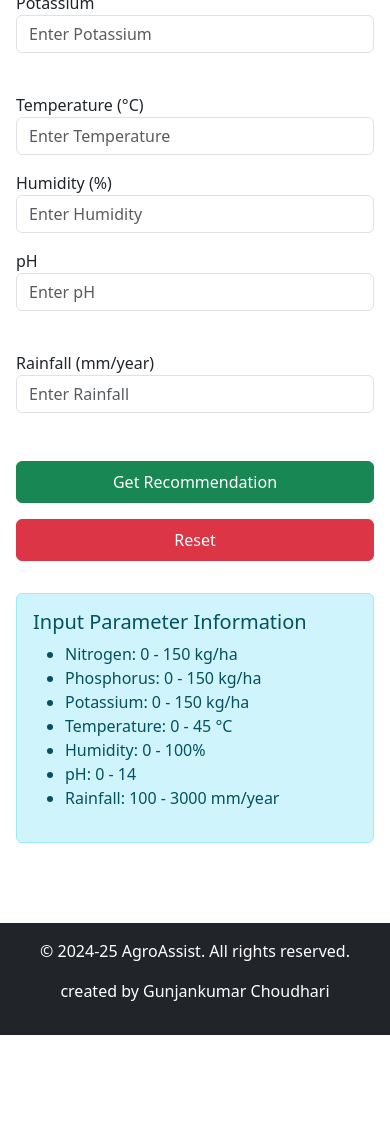
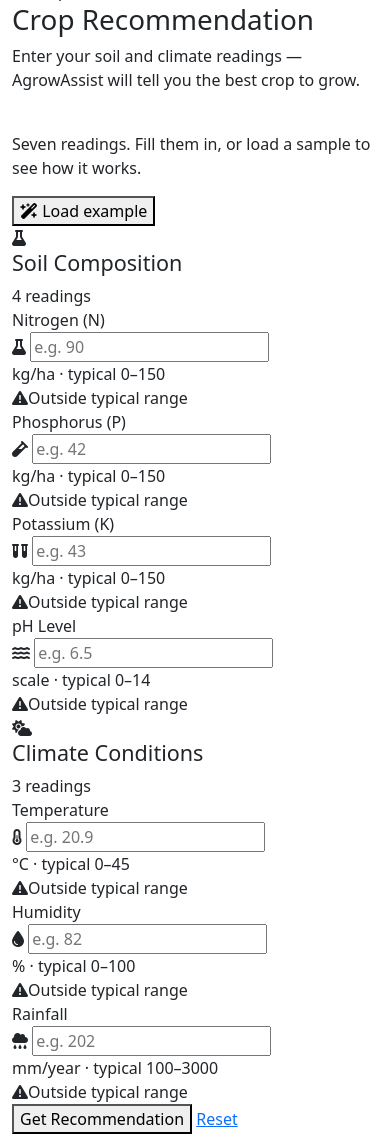
Before and after one commit to Gunjankumar55/AgrowAssist-Web, a Flask app: page /recommendation in a window 390 px wide; the page is wider, and only the part inside the window is pictured. Shown: the part 387-1522 px from the top of that part. Before the commit the page ends 1422 px from the top of that part, so only its background shows below. Run offline with Flask 3, Linux system fonts and the light colour scheme; parts of the project's set-up code (start-up, migrations or seed data) failed here and were passed over; some libraries are stand-ins or nearby versions.

Commit message:
feat(ui): rebuild the crop recommendation form
Replace the early form with grouped nutrient, climate, and soil inputs, keeping submitted values visible in the result view.

```diff
--- a/templates/recommendation.html
+++ b/templates/recommendation.html
@@ -1,239 +1,347 @@
-<!DOCTYPE html>
-<html lang="en">
+{% extends "base.html" %} {% block title %}Crop Recommendation | AgrowAssist{%
+endblock %} {% block content %} {% set crop_images = { 'Rice': 'rice', 'Maize':
+'maize', 'Jute': 'jute', 'Cotton': 'cotton', 'Coconut': 'coconut', 'Papaya':
+'papaya', 'Orange': 'orange', 'Apple': 'apple', 'Muskmelon': 'muskmelon',
+'Watermelon': 'watermelon', 'Grapes': 'grapes', 'Mango': 'mango', 'Banana':
+'bananan', 'Pomegranate': 'pomo', 'Lentil': 'lent', 'Blackgram': 'black',
+'Mothbeans': 'moth', 'Pigeonpeas': 'peas', 'Kidneybeans': 'kidney', 'Chickpea':
+'chik', 'Coffee': 'coffe' } %}
 
-<head>
-    <meta charset="UTF-8">
-    <meta name="viewport" content="width=device-width, initial-scale=1.0">
-    <title>Crop Recommendation</title>
-    <link href="https://cdn.jsdelivr.net/npm/bootstrap@5.3.0/dist/css/bootstrap.min.css" rel="stylesheet">
-    <link rel="stylesheet" href="https://cdnjs.cloudflare.com/ajax/libs/font-awesome/6.0.0-beta3/css/all.min.css">
-
-    <style>
-        .navbar {
-            background-color: #0d1025;
-            padding: 0.5rem 1rem;
-            position: sticky;
-            top: 0;
-            z-index: 1000;
-            min-height: 65px;
-        }
-
-        .navbar-brand {
-            display: flex;
-            align-items: center;
-        }
-
-        .logo-img {
-            width: 50px;
-            height: 50px;
-            transition: transform 0.3s;
-        }
-
-        .navbar-toggler {
-            border: 1px solid rgba(255,255,255,0.1);
-            padding: 0.25rem 0.75rem;
-        }
-
-        .navbar-toggler:focus {
-            box-shadow: none;
-            outline: none;
-        }
-
-        .navbar-collapse {
-            flex-grow: 0;
-        }
-
-        .navbar-nav {
-            align-items: center;
-        }
-
-        .nav-link {
-            color: white !important;
-            padding: 0.5rem 1rem !important;
-            margin: 0 0.2rem;
-            border-radius: 5px;
-            transition: all 0.3s ease;
-        }
-
-        .nav-link:hover {
-            background-color: rgba(255, 255, 255, 0.1);
-            transform: translateY(-2px);
-        }
-
-        .brand-text {
-            color: #737373;
-            margin-left: 1rem;
-        }
-
-        @media (max-width: 991px) {
-            .navbar-collapse {
-                background-color: #0d1025;
-                padding: 1rem;
-                border-radius: 0 0 10px 10px;
-                position: absolute;
-                top: 100%;
-                left: 0;
-                right: 0;
-                z-index: 1000;
-            }
-
-            .nav-link {
-                text-align: center;
-            }
-
-            .brand-text {
-                margin: 0.5rem 0;
-                text-align: center;
-                display: block;
-            }
-        }
-
-        /* Responsive Form Styles */
-        .form-control {
-            margin-bottom: 1rem;
-        }
-
-        .btn {
-            margin: 0.5rem;
-            padding: 0.5rem 2rem;
-            transition: all 0.3s ease;
-        }
-
-        .btn:hover {
-            transform: translateY(-2px);
-            box-shadow: 0 2px 8px rgba(0,0,0,0.2);
-        }
-
-        /* Media Queries */
-        @media (max-width: 768px) {
-            .container {
-                padding: 1rem;
-            }
-
-            h1 {
-                font-size: 1.8rem;
-            }
-        }
-
-        @media (max-width: 576px) {
-            .btn {
-                width: 100%;
-                margin: 0.5rem 0;
-            }
-        }
-    </style>
-</head>
-
-<body>
-    <nav class="navbar navbar-expand-lg navbar-dark" style="background-color: #0d1025; height: 65px;">
-        <div class="container-fluid">
-            <a href="/" class="navbar-brand">
-                <img src="{{ url_for('static', filename='logo.png') }}" alt="AgroAssist Logo" class="me-2" style="width: 80px; height: 80px;">
-            </a>
-
-            <div class="collapse navbar-collapse" id="navbarSupportedContent">
-                <ul class="navbar-nav me-auto mb-2 mb-lg-0">
-                    <li class="nav-item">
-                        <a class="nav-link active" aria-current="page" href="/"><i class="fa-solid fa-house"></i>Home</a>
-                    </li>
-                    <li class="nav-item">
-                        <a class="nav-link" style="color: white;" href="/recommendation"><i class="fas fa-seedling"></i>Recommend</a>
-                    </li>
-                    <li class="nav-item">
-                        <a class="nav-link" style="color: white;" href="/info"><i class="fas fa-chart-bar"></i>Statistics</a>
-                    </li>
-                </ul>
-                <a class="navbar-brand ms-auto" style="color: #737373;">AgroAssist</a>
+<div class="page-head">
+  <div class="container">
+    <div class="eyebrow" style="justify-content: center">
+      <span class="dot"></span>22 crops · instant result
+    </div>
+    <h1>Crop Recommendation</h1>
+    <p>
+      Enter your soil and climate readings — AgrowAssist will tell you the best
+      crop to grow.
+    </p>
   </div>
 </div>
-    </nav>
 
+<div class="container py-4">
+  <div class="row justify-content-center">
+    <div class="col-lg-10">
+      <form
+        id="cropRecommendationForm"
+        action="{{ url_for('recommendation') }}"
+        method="POST"
+        data-animate
+      >
+        <div class="field-form">
+          <div class="form-toolbar">
+            <p>
+              Seven readings. Fill them in, or load a sample to see how it
+              works.
+            </p>
+            <button type="button" class="btn-example" id="loadExample">
+              <i class="fas fa-wand-magic-sparkles"></i> Load example
+            </button>
+          </div>
 
+          <!-- SOIL -->
+          <div class="field-section">
+            <div class="field-section-head">
+              <span class="fs-icon"><i class="fas fa-flask"></i></span>
+              <h4>Soil Composition</h4>
+              <span class="fs-count">4 readings</span>
+            </div>
 
-    <div class="container mt-5">
-        <h1 class="text-center">Crop Recommendation System</h1>
-        <form id="cropRecommendationForm" action="/recommendation" method="POST">
-            <div class="row mt-4">
-                <div class="col-md-4">
-                    <label for="Nitrogen">Nitrogen</label>
-                    <input type="number" step="0.01" id="Nitrogen" name="Nitrogen" placeholder="Enter Nitrogen" class="form-control" required value="{{ N }}">
+            <div class="field-grid">
+              <div class="field-group">
+                <label for="Nitrogen">Nitrogen (N)</label>
+                <div class="field-input">
+                  <i class="fas fa-flask"></i>
+                  <input
+                    type="number"
+                    step="0.01"
+                    id="Nitrogen"
+                    name="Nitrogen"
+                    placeholder="e.g. 90"
+                    required
+                    value="{{ N if N is not none else '' }}"
+                  />
                 </div>
-                <div class="col-md-4">
-                    <label for="Phosporus">Phosphorus</label>
-                    <input type="number" step="0.01" id="Phosporus" name="Phosporus" placeholder="Enter Phosphorus" class="form-control" required value="{{ P }}">
-                </div>
-                <div class="col-md-4">
-                    <label for="Potassium">Potassium</label>
-                    <input type="number" step="0.01" id="Potassium" name="Potassium" placeholder="Enter Potassium" class="form-control" required value="{{ K }}">
+                <div class="field-hint">kg/ha · typical 0–150</div>
+                <div class="field-warning">
+                  <i class="fas fa-triangle-exclamation"></i>Outside typical
+                  range
                 </div>
               </div>
-            <div class="row mt-4">
-                <div class="col-md-4">
-                    <label for="Temperature">Temperature (°C)</label>
-                    <input type="number" step="0.01" id="Temperature" name="Temperature" placeholder="Enter Temperature" class="form-control" required value="{{ temp }}">
+
+              <div class="field-group">
+                <label for="Phosporus">Phosphorus (P)</label>
+                <div class="field-input">
+                  <i class="fas fa-vial"></i>
+                  <input
+                    type="number"
+                    step="0.01"
+                    id="Phosporus"
+                    name="Phosporus"
+                    placeholder="e.g. 42"
+                    required
+                    value="{{ P if P is not none else '' }}"
+                  />
                 </div>
-                <div class="col-md-4">
-                    <label for="Humidity">Humidity (%)</label>
-                    <input type="number" step="0.01" id="Humidity" name="Humidity" placeholder="Enter Humidity" class="form-control" required value="{{ humidity }}">
-                </div>
-                <div class="col-md-4">
-                    <label for="Ph">pH</label>
-                    <input type="number" step="0.01" id="Ph" name="Ph" placeholder="Enter pH" class="form-control" required value="{{ ph }}">
+                <div class="field-hint">kg/ha · typical 0–150</div>
+                <div class="field-warning">
+                  <i class="fas fa-triangle-exclamation"></i>Outside typical
+                  range
                 </div>
               </div>
-            <div class="row mt-4">
-                <div class="col-md-4">
-                    <label for="Rainfall">Rainfall (mm/year)</label>
-                    <input type="number" step="0.01" id="Rainfall" name="Rainfall" placeholder="Enter Rainfall" class="form-control" required value="{{ rainfall }}">
+
+              <div class="field-group">
+                <label for="Potassium">Potassium (K)</label>
+                <div class="field-input">
+                  <i class="fas fa-vials"></i>
+                  <input
+                    type="number"
+                    step="0.01"
+                    id="Potassium"
+                    name="Potassium"
+                    placeholder="e.g. 43"
+                    required
+                    value="{{ K if K is not none else '' }}"
+                  />
                 </div>
-                <div class="col-md-12 mt-4 text-center">
-                    <button type="submit" class="btn btn-success">Get Recommendation</button>
-                    <button type="button" class="btn btn-danger" onclick="resetForm()">Reset</button>
+                <div class="field-hint">kg/ha · typical 0–150</div>
+                <div class="field-warning">
+                  <i class="fas fa-triangle-exclamation"></i>Outside typical
+                  range
+                </div>
+              </div>
+
+              <div class="field-group">
+                <label for="Ph">pH Level</label>
+                <div class="field-input">
+                  <i class="fas fa-water"></i>
+                  <input
+                    type="number"
+                    step="0.01"
+                    id="Ph"
+                    name="Ph"
+                    placeholder="e.g. 6.5"
+                    required
+                    value="{{ ph if ph is not none else '' }}"
+                  />
+                </div>
+                <div class="field-hint">scale · typical 0–14</div>
+                <div class="field-warning">
+                  <i class="fas fa-triangle-exclamation"></i>Outside typical
+                  range
+                </div>
+              </div>
+            </div>
+          </div>
+
+          <!-- CLIMATE -->
+          <div class="field-section">
+            <div class="field-section-head">
+              <span class="fs-icon"><i class="fas fa-cloud-sun"></i></span>
+              <h4>Climate Conditions</h4>
+              <span class="fs-count">3 readings</span>
+            </div>
+
+            <div class="field-grid">
+              <div class="field-group">
+                <label for="Temperature">Temperature</label>
+                <div class="field-input">
+                  <i class="fas fa-temperature-half"></i>
+                  <input
+                    type="number"
+                    step="0.01"
+                    id="Temperature"
+                    name="Temperature"
+                    placeholder="e.g. 20.9"
+                    required
+                    value="{{ temp if temp is not none else '' }}"
+                  />
+                </div>
+                <div class="field-hint">°C · typical 0–45</div>
+                <div class="field-warning">
+                  <i class="fas fa-triangle-exclamation"></i>Outside typical
+                  range
+                </div>
+              </div>
+
+              <div class="field-group">
+                <label for="Humidity">Humidity</label>
+                <div class="field-input">
+                  <i class="fas fa-droplet"></i>
+                  <input
+                    type="number"
+                    step="0.01"
+                    id="Humidity"
+                    name="Humidity"
+                    placeholder="e.g. 82"
+                    required
+                    value="{{ humidity if humidity is not none else '' }}"
+                  />
+                </div>
+                <div class="field-hint">% · typical 0–100</div>
+                <div class="field-warning">
+                  <i class="fas fa-triangle-exclamation"></i>Outside typical
+                  range
+                </div>
+              </div>
+
+              <div class="field-group">
+                <label for="Rainfall">Rainfall</label>
+                <div class="field-input">
+                  <i class="fas fa-cloud-rain"></i>
+                  <input
+                    type="number"
+                    step="0.01"
+                    id="Rainfall"
+                    name="Rainfall"
+                    placeholder="e.g. 202"
+                    required
+                    value="{{ rainfall if rainfall is not none else '' }}"
+                  />
+                </div>
+                <div class="field-hint">mm/year · typical 100–3000</div>
+                <div class="field-warning">
+                  <i class="fas fa-triangle-exclamation"></i>Outside typical
+                  range
+                </div>
+              </div>
+            </div>
+          </div>
+
+          <div class="form-actions">
+            <button type="submit" class="btn-primary" id="submitBtn">
+              <span class="spinner"></span>Get Recommendation
+            </button>
+            <a href="{{ url_for('recommendation') }}" class="btn-reset"
+              >Reset</a
+            >
           </div>
         </div>
       </form>
 
-        {% if result %}
-            <div class="mt-4 alert alert-success">
-                <h4>{{ result }}</h4>
+      {% if crop %}
+      <div class="result-hero" id="resultPanel">
+        {% if crop in crop_images %}
+        <img
+          src="{{ url_for('static', filename='images/crops/' ~ crop_images[crop] ~ '.jpg') }}"
+          alt="{{ crop }}"
+          class="result-crop-img"
+        />
+        {% else %}
+        <div class="result-crop-fallback"><i class="fas fa-seedling"></i></div>
+        {% endif %}
+
+        <div class="result-body">
+          <div class="result-eyebrow">Recommended crop</div>
+          <div class="result-crop">{{ crop }}</div>
+          <p>
+            Based on the soil and climate readings you entered, this is the best
+            match across all 22 crops we support.
+          </p>
+          <div class="result-inputs">
+            <span class="result-input-chip">N <b>{{ N }}</b></span>
+            <span class="result-input-chip">P <b>{{ P }}</b></span>
+            <span class="result-input-chip">K <b>{{ K }}</b></span>
+            <span class="result-input-chip">pH <b>{{ ph }}</b></span>
+            <span class="result-input-chip">{{ temp }}<b>°C</b></span>
+            <span class="result-input-chip">{{ humidity }}<b>% RH</b></span>
+            <span class="result-input-chip">{{ rainfall }}<b>mm</b></span>
+          </div>
+        </div>
+      </div>
+      {% elif result %}
+      <div class="result-hero" id="resultPanel">
+        <div class="result-crop-fallback">
+          <i class="fas fa-circle-question"></i>
+        </div>
+        <div class="result-body">
+          <div class="result-eyebrow">Result</div>
+          <div class="result-crop">No match</div>
+          <p>{{ result }}</p>
+        </div>
       </div>
       {% endif %}
-
-        <div class="alert alert-info mt-4">
-            <h5>Input Parameter Information</h5>
-            <ul>
-                <li>Nitrogen: 0 - 150 kg/ha</li>
-                <li>Phosphorus: 0 - 150 kg/ha</li>
-                <li>Potassium: 0 - 150 kg/ha</li>
-                <li>Temperature: 0 - 45 °C</li>
-                <li>Humidity: 0 - 100%</li>
-                <li>pH: 0 - 14</li>
-                <li>Rainfall: 100 - 3000 mm/year</li>
-            </ul>
+    </div>
   </div>
 </div>
 
-    <footer class="bg-dark text-white text-center py-3 mt-5">
-        <p>&copy; 2024-25 AgroAssist. All rights reserved.</p>
-        <p> created by Gunjankumar Choudhari</p>
-    </footer>
+{% endblock %} {% block scripts %}
+<script>
+  (function () {
+    const RANGES = {
+      Nitrogen: [0, 150],
+      Phosporus: [0, 150],
+      Potassium: [0, 150],
+      Temperature: [0, 45],
+      Humidity: [0, 100],
+      Ph: [0, 14],
+      Rainfall: [100, 3000],
+    };
 
-    <script src="https://code.jquery.com/jquery-3.5.1.slim.min.js"></script>
-    <script src="https://cdn.jsdelivr.net/npm/@popperjs/core@2.11.6/dist/umd/popper.min.js"></script>
-    <script src="https://cdn.jsdelivr.net/npm/bootstrap@5.3.0/dist/js/bootstrap.min.js"></script>
-    <script>
-        function resetForm() {
-            // Clear all input fields
-            document.getElementById('cropRecommendationForm').reset();
-            // Clear the result display
-            const resultElement = document.querySelector('.mt-4.alert-success');
-            if (resultElement) {
-                resultElement.remove();
+    const EXAMPLE = {
+      Nitrogen: 90,
+      Phosporus: 42,
+      Potassium: 43,
+      Temperature: 20.9,
+      Humidity: 82,
+      Ph: 6.5,
+      Rainfall: 202,
+    };
+
+    const form = document.getElementById("cropRecommendationForm");
+    if (!form) return;
+
+    // --- Soft range warnings (never blocks submission) ---
+    Object.keys(RANGES).forEach(function (name) {
+      const input = document.getElementById(name);
+      if (!input) return;
+
+      const wrap = input.closest(".field-input");
+      const warn = input
+        .closest(".field-group")
+        .querySelector(".field-warning");
+
+      function check() {
+        const val = parseFloat(input.value);
+        const [min, max] = RANGES[name];
+        const bad =
+          input.value !== "" && !isNaN(val) && (val < min || val > max);
+        wrap.classList.toggle("is-warning", bad);
+        warn.classList.toggle("is-visible", bad);
       }
-            // Optional user feedback
-            alert("Form has been reset.");
+
+      input.addEventListener("input", check);
+      check();
+    });
+
+    // --- Load example values ---
+    const exampleBtn = document.getElementById("loadExample");
+    if (exampleBtn) {
+      exampleBtn.addEventListener("click", function () {
+        Object.keys(EXAMPLE).forEach(function (name) {
+          const input = document.getElementById(name);
+          if (input) {
+            input.value = EXAMPLE[name];
+            input.dispatchEvent(new Event("input"));
           }
+        });
+      });
+    }
+
+    // --- Loading state on submit ---
+    form.addEventListener("submit", function () {
+      const btn = document.getElementById("submitBtn");
+      if (btn) btn.classList.add("is-loading");
+    });
+
+    // --- Scroll to result after prediction ---
+    const result = document.getElementById("resultPanel");
+    if (result) {
+      setTimeout(function () {
+        result.scrollIntoView({ behavior: "smooth", block: "center" });
+      }, 200);
+    }
+  })();
 </script>
-</body>
-
-</html>
+{% endblock %}
```
Lines whose indentation alone changed are shown as unchanged.
